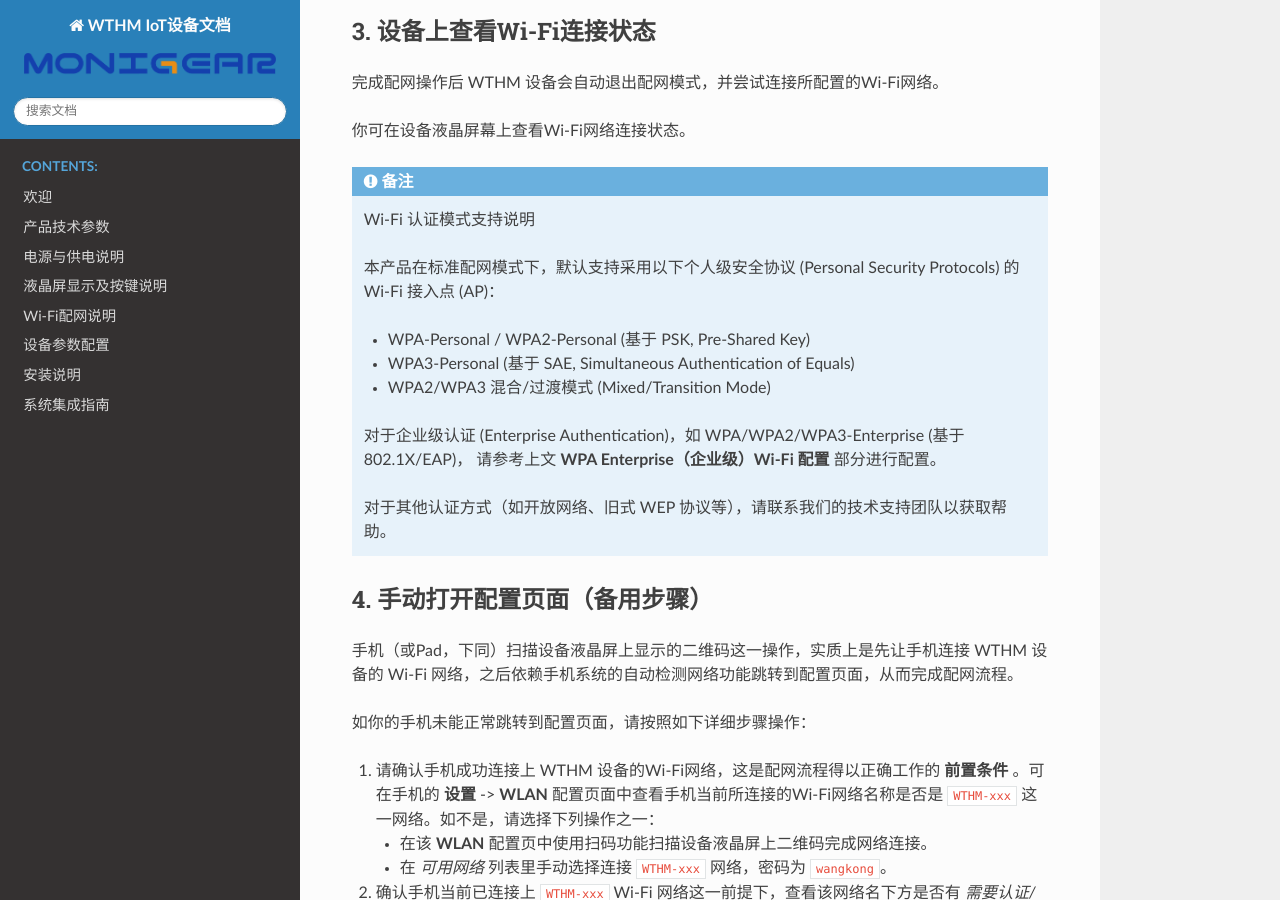
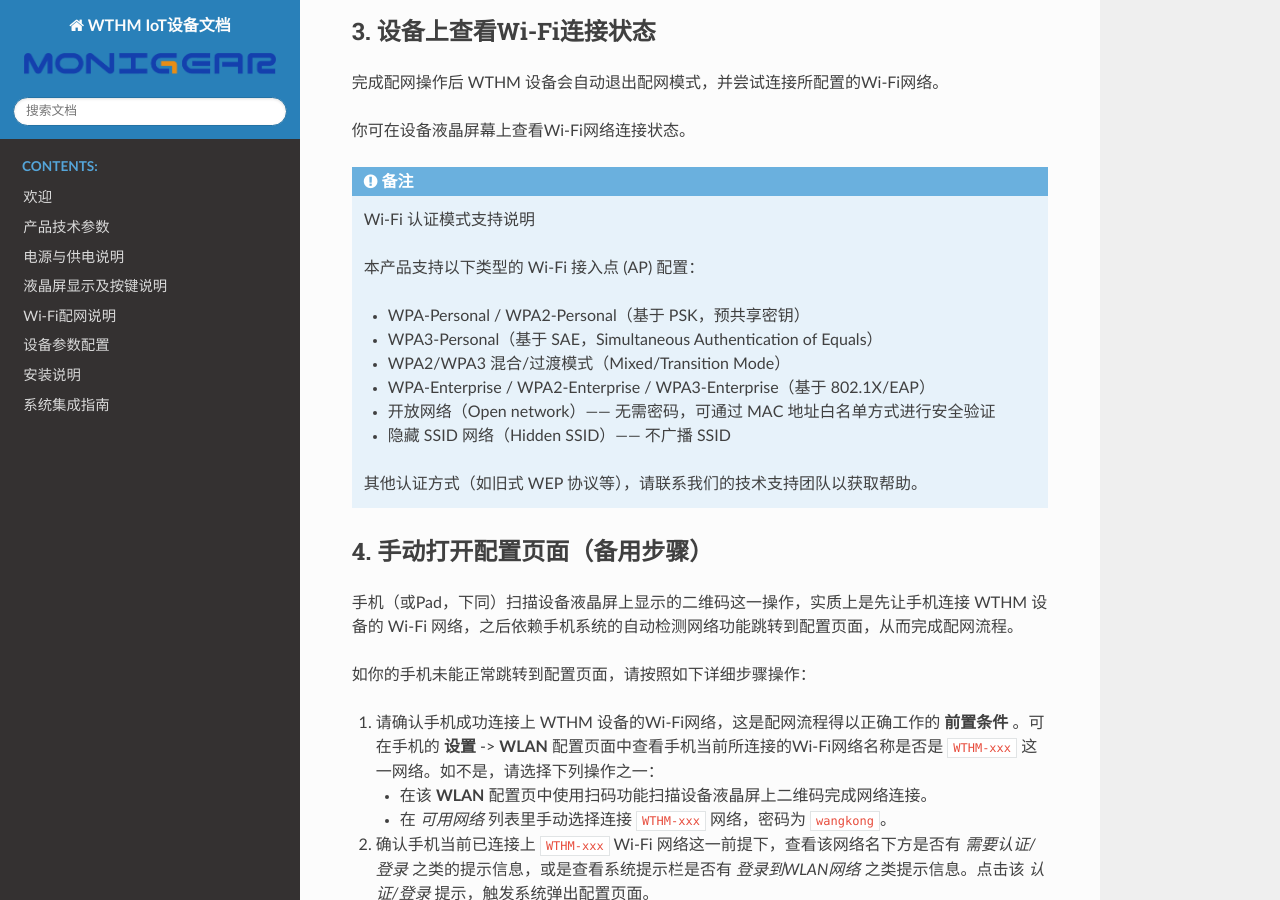
Before and after one commit to laosongbaba/wthm_docs_sphinx, a Sphinx documentation site: the page built from docs/zh/wifi-config.rst, in a window 1280 px wide and 900 px high, scrolled down 3439 px. Built offline with Sphinx 7.4.7 and the Read the Docs theme 3.1.0, drawn with Linux system fonts in a browser that asks for light colours.

Commit message:
update Wi-Fi Authentication Mode Support Information

```diff
--- a/docs/zh/wifi-config.rst
+++ b/docs/zh/wifi-config.rst
@@ -73,16 +73,16 @@ Wi-Fi配网说明
 
 .. note:: Wi-Fi 认证模式支持说明
 
-   本产品在标准配网模式下，默认支持采用以下个人级安全协议 (Personal Security Protocols) 的 Wi-Fi 接入点 (AP)：
+   本产品支持以下类型的 Wi-Fi 接入点 (AP) 配置：
 
-   - WPA-Personal / WPA2-Personal (基于 PSK, Pre-Shared Key)
-   - WPA3-Personal (基于 SAE, Simultaneous Authentication of Equals)
-   - WPA2/WPA3 混合/过渡模式 (Mixed/Transition Mode)
+   - WPA-Personal / WPA2-Personal（基于 PSK，预共享密钥）
+   - WPA3-Personal（基于 SAE，Simultaneous Authentication of Equals）
+   - WPA2/WPA3 混合/过渡模式（Mixed/Transition Mode）
+   - WPA-Enterprise / WPA2-Enterprise / WPA3-Enterprise（基于 802.1X/EAP）
+   - 开放网络（Open network）—— 无需密码，可通过 MAC 地址白名单方式进行安全验证
+   - 隐藏 SSID 网络（Hidden SSID）—— 不广播 SSID
 
-   对于企业级认证 (Enterprise Authentication)，如 WPA/WPA2/WPA3-Enterprise (基于 802.1X/EAP)，
-   请参考上文 **WPA Enterprise（企业级）Wi-Fi 配置** 部分进行配置。
-
-   对于其他认证方式（如开放网络、旧式 WEP 协议等），请联系我们的技术支持团队以获取帮助。
+   其他认证方式（如旧式 WEP 协议等），请联系我们的技术支持团队以获取帮助。
 
 4. 手动打开配置页面（备用步骤）
 -------------------------------
```
Also changed, not shown: docs/en/wifi-config.rst (+5 -5 lines).
